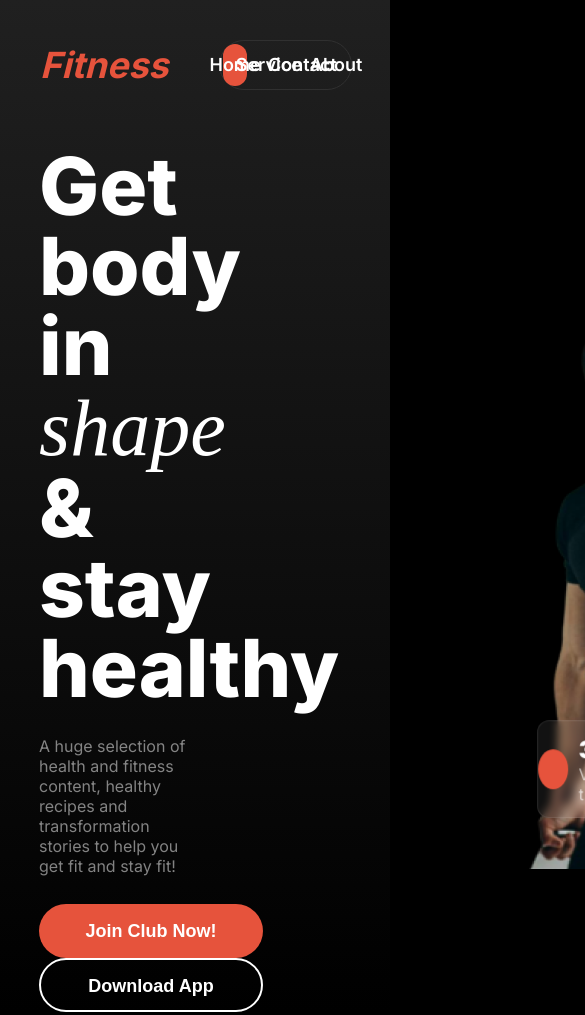
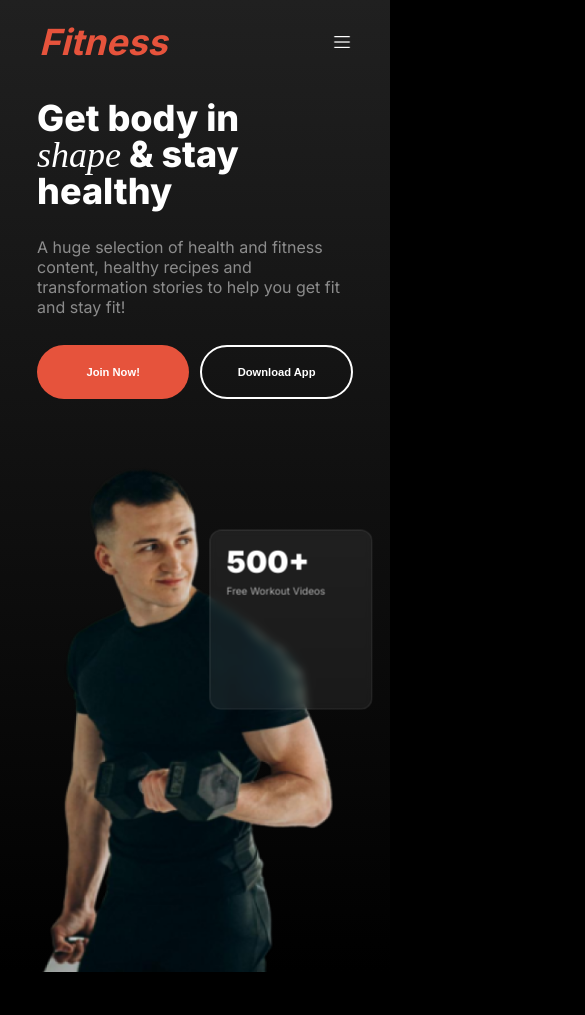
Before and after one commit to rafi67/B10A2, a plain HTML site: page index.html in a window 390 px wide. Shown: the top 1015 px of the page, 585 px wide, since content can reach past the window. Drawn offline with Linux system fonts and the light colour scheme; a web font is replaced by a local one.

Commit message:
header section mobile responsive completed

```diff
--- a/index.html
+++ b/index.html
@@ -12,6 +12,7 @@
     <header>
         <nav>
             <h4 class="nav-title">Fitness</h4>
+            <img class="menu" src="icons/menu.png" alt="menu">
             <ul>
                 <li class="nav-list" id="list-home">Home</li>
                 <li class="nav-list">Service</li>
@@ -24,8 +25,10 @@
                 <h1 class="banner-title">Get body in <br><span>shape</span> & stay healthy</h1>
                 <p class="banner-description">A huge selection of health and fitness content, healthy recipes and
                     transformation stories to help you get fit and stay fit!</p>
-                <button class="btn-primary banner-btn">Join Club Now!</button>
-                <button class="btn-secondary">Download App</button>
+                <div class="btn-container">
+                    <button class="btn-primary banner-btn">Join Now!</button>
+                    <button class="btn-secondary">Download App</button>
+                </div>
             </div>
             <div class="image-container">
                 <img src="images/Images 2.png" alt="">
@@ -34,7 +37,7 @@
                     <p class="glass-section-description text-secondary">Free Workout Videos</p>
                 </div>
                 <div class="glass-2">
-                    <div class="circle"></div>
+                    <img class="circle" src="icons/play.png" alt="play">
                     <div class="glass-2-content">
                         <h4 class="glass-section-title">350+</h4>
                         <p class="glass-section-description text-secondary">Video tutorial</p>
@@ -172,7 +175,8 @@
         <!-- team section -->
         <section class="container team-section">
             <h1>Meet Our Team</h1>
-            <p>Meet our team of dedicated and experienced trainers, here to help you reach your fitness goals with personalized guidance and support.
+            <p>Meet our team of dedicated and experienced trainers, here to help you reach your fitness goals with
+                personalized guidance and support.
             </p>
             <div class="team-container">
                 <div class="trainer-1">
@@ -203,23 +207,27 @@
         </section>
 
         <!-- buy supplement section -->
-         <section class="container supplement-section">
+        <section class="container supplement-section">
             <div class="supplement-content">
                 <h1>Buy Supplement</h1>
-                <p>Protein supplements are essential for gym enthusiasts looking to build muscle and recover quickly after workouts. They provide a convenient and efficient source of high-quality protein, which is crucial for repairing muscle tissue and promoting growth.
+                <p>Protein supplements are essential for gym enthusiasts looking to build muscle and recover quickly
+                    after workouts. They provide a convenient and efficient source of high-quality protein, which is
+                    crucial for repairing muscle tissue and promoting growth.
                 </p>
             </div>
             <div class="buy-supplement">
                 <img src="images/mass_t7-removebg-preview.png" alt="">
                 <button class="btn-primary">Buy Now</button>
             </div>
-         </section>
+        </section>
     </main>
     <footer>
         <div class="container footer-section">
             <div class="column-1">
                 <h1>Fitness</h1>
-                <p>Fitness is the foundation of a healthy and fulfilling life, offering countless physical and mental benefits. It empowers you to take control of your well-being, boosting energy levels, improving mood, and enhancing overall quality of life.</p>
+                <p>Fitness is the foundation of a healthy and fulfilling life, offering countless physical and mental
+                    benefits. It empowers you to take control of your well-being, boosting energy levels, improving
+                    mood, and enhancing overall quality of life.</p>
             </div>
             <div class="column-2">
                 <h4>Get Started</h4>
--- a/styles/style.css
+++ b/styles/style.css
@@ -12,6 +12,10 @@ body {
 
 header {
     background-image: linear-gradient(rgb(32, 32, 32), black);
+}
+
+header .menu {
+    display: none;
 }
 
 /* nav styles */
@@ -155,7 +159,12 @@ span {
     display: flex;
 }
 
-.banner-container .image-container img {
+.banner-container .btn-container {
+    display: flex;
+    justify-content: space-between;
+}
+
+.banner-container .image-container > img {
     width: 349px;
     transform: translateX(94%);
 }
@@ -168,7 +177,8 @@ span {
     backdrop-filter: blur(4px);
     background: rgba(255, 255, 255, 0.07);
     margin: 0;
-    transform: translate(115%, 129%);
+    transform: translate(290%, 126%);
+    position: absolute;
 }
 
 .banner-container .image-container .glass-2 {
@@ -183,15 +193,15 @@ span {
     border-radius: 12px;
     backdrop-filter: blur(4px);
     margin: 0;
-    transform: translate(-167%, 440%);
+    transform: translate(108%, 440%);
+    position: absolute;
 }
 
+.banner-container .image-container .glass-2 .glass-2-content {
+    width: 60%;
+}
 .banner-container .image-container .glass-2 .circle {
     width: 40px;
-    height: 40px;
-    background-color: rgba(230, 83, 60, 1);
-    border: none;
-    border-radius: 50%;
 }
 
 
@@ -418,7 +428,8 @@ span {
 .bmi-section {
     width: 100%;
 }
-.bmi-section > h1 {
+
+.bmi-section>h1 {
     width: 44%;
     text-align: left;
     color: white;
@@ -427,7 +438,7 @@ span {
     margin: 0 auto;
 }
 
-.bmi-section  p {
+.bmi-section p {
     width: 44%;
     color: rgba(255, 255, 255, 0.5);
     font-size: 0.875rem;
@@ -470,11 +481,14 @@ td {
     font-weight: 400;
 }
 
-th, td {
+th,
+td {
     padding: 15px 15px 15px 18px;
 }
 
-.bmi-chart table, th, td {
+.bmi-chart table,
+th,
+td {
     text-align: left;
     border: 1px solid rgba(255, 255, 255, 0.1);
 }
@@ -496,14 +510,18 @@ th, td {
     margin: 14px 0 34px 0;
 }
 
-input, select {
+input,
+select {
     background-color: rgba(255, 255, 255, 0.1);
     padding: 13px 40px 13px 20px;
     border: none;
     border-radius: 8px;
 }
 
-select::placeholder, input::placeholder, option, select {
+select::placeholder,
+input::placeholder,
+option,
+select {
     font-size: 1rem;
     font-weight: 400;
     color: rgba(255, 255, 255, 0.6);
@@ -537,9 +555,9 @@ select::placeholder, input::placeholder, option, select {
 .calculate-bmi form {
     display: grid;
     grid-template-areas: 'height height weight weight'
-    'age age sex sex'
-    'factor factor factor factor'
-    'btn . . .';
+        'age age sex sex'
+        'factor factor factor factor'
+        'btn . . .';
     gap: 12px;
 }
 
@@ -550,7 +568,7 @@ select::placeholder, input::placeholder, option, select {
     font-weight: 900;
 }
 
-.team-section > p {
+.team-section>p {
     width: 60%;
     color: rgba(255, 255, 255, 0.5);
     font-size: 0.875rem;
@@ -567,7 +585,8 @@ select::placeholder, input::placeholder, option, select {
     gap: 20px;
 }
 
-.team-container div h3, .team-container div p {
+.team-container div h3,
+.team-container div p {
     text-align: left;
 }
 
@@ -663,7 +682,8 @@ footer {
     margin-bottom: 19px;
 }
 
-.footer-section .column-2 p, .footer-section .column-3 p {
+.footer-section .column-2 p,
+.footer-section .column-3 p {
     color: rgba(255, 255, 255, 0.5);
     font-size: 1.4rem;
     font-weight: 400;
@@ -731,3 +751,96 @@ hr {
     background-color: rgba(255, 255, 255, 0.07);
     border-radius: 16px;
 }
+
+/* small device responsive */
+@media screen and (max-width: 576px) {
+    nav {
+        padding: 20px;
+    }
+
+    ul {
+        display: none;
+    }
+
+    header .menu {
+        display: block;
+        width: 18px;
+        cursor: pointer;
+    }
+
+    .banner-container {
+        width: 90%;
+        flex-direction: column;
+        justify-content: center;
+        align-items: center;
+    }
+
+    .banner-container .banner-content {
+        width: 90%;
+    }
+
+    .banner-container .banner-content .banner-title,
+    span {
+        font-size: 2.25rem;
+    }
+
+    .banner-container .banner-content .banner-description {
+        width: 99%;
+    }
+
+    .banner-container button {
+        width: 169px;
+        font-size: 0.7rem;
+        padding: 16px 20px 16px 20px;
+    }
+
+
+    .banner-container .image-container {
+        width: 90%;
+        margin-top: 48px;
+    }
+
+    .banner-container .image-container img {
+        width: 100%;
+        transform: translateX(0%);
+    }
+
+    .banner-container .image-container .glass-1 {
+        width: 33%;
+        height: 19.5%;
+        transform: translate(106%, 46%);
+        padding: 13px 16px 0 16px;
+    }
+
+    .banner-container .image-container .glass-1 .glass-section-title {
+        font-size: 1.875rem;
+        margin: 0 0 5px 0;
+    }
+
+    .banner-container .image-container .glass-1 .glass-section-description {
+        font-size: 0.625rem;
+        margin: 0;
+    }
+
+    .banner-container .image-container .glass-2 {
+        width: 44%;
+        height: 23%;
+        transform: translate(5%, 295%);
+    }
+
+    .banner-container .image-container .glass-2 .circle {
+        width: 30px;
+    }
+
+    .banner-container .image-container .glass-2-content {
+        width: 44%;
+    }
+
+    .banner-container .image-container .glass-2-content .glass-section-title {
+        font-size: 1.13375rem;
+    }
+
+    .banner-container .image-container .glass-2-content .glass-section-description {
+        font-size: 0.75rem;
+    }
+}
```
Also changed, not shown: icons/menu.png (added), icons/play.png (added).
